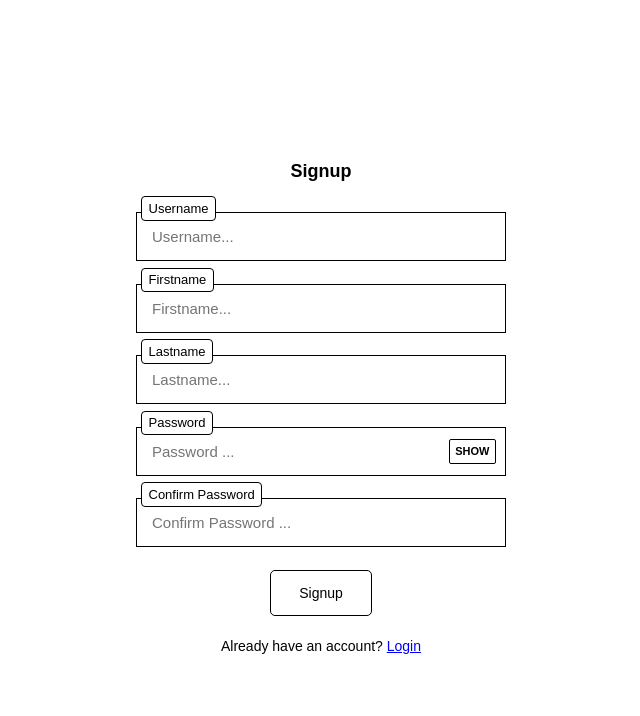
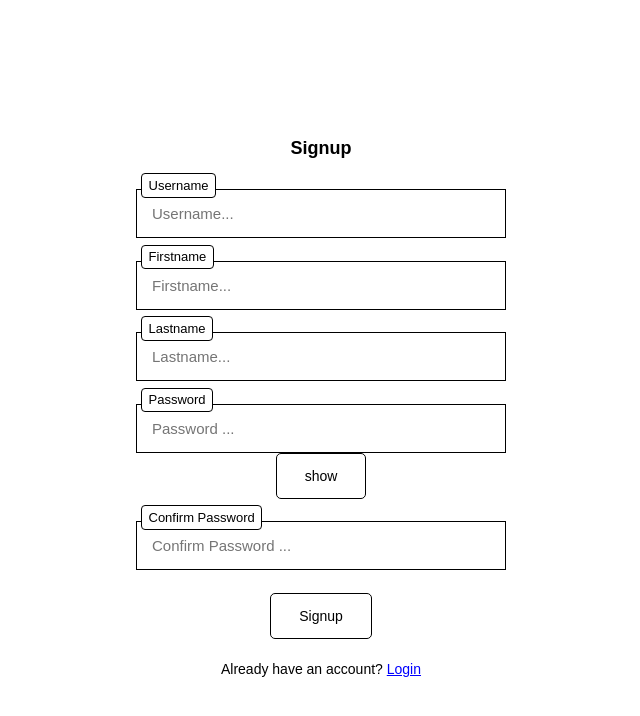
Before and after one commit to jinshin19/devs, a React (Vite) app in the folder client/: page /signup in a window 1280 px wide. Shown: the top 716 px of the page, without its empty margins (319-959 px from the left). Built offline with nearby package versions, Linux system fonts and the light colour scheme.

Commit message:
New style for show password

```diff
--- a/client/src/index.css
+++ b/client/src/index.css
@@ -119,7 +119,7 @@ button {
   transform: scale(.95);
 }
 
-.wrapper .form-wrapper form .label-wrapper label .password-wrapper button {
+.wrapper .form-wrapper form .label-wrapper label .password-wrapper .show-password {
   position: absolute;
   right: 10px;
   padding: .5em;
@@ -129,6 +129,12 @@ button {
   text-transform: uppercase;
   font-weight: 600;
   transition: .1s ease-in-out;
+}
+
+.wrapper .form-wrapper form .label-wrapper label .password-wrapper .show-password button {
+  padding: 0;
+  margin: 0;
+  border: none;
 }
 
 .wrapper .form-wrapper form .buttons-wrapper button {
```
